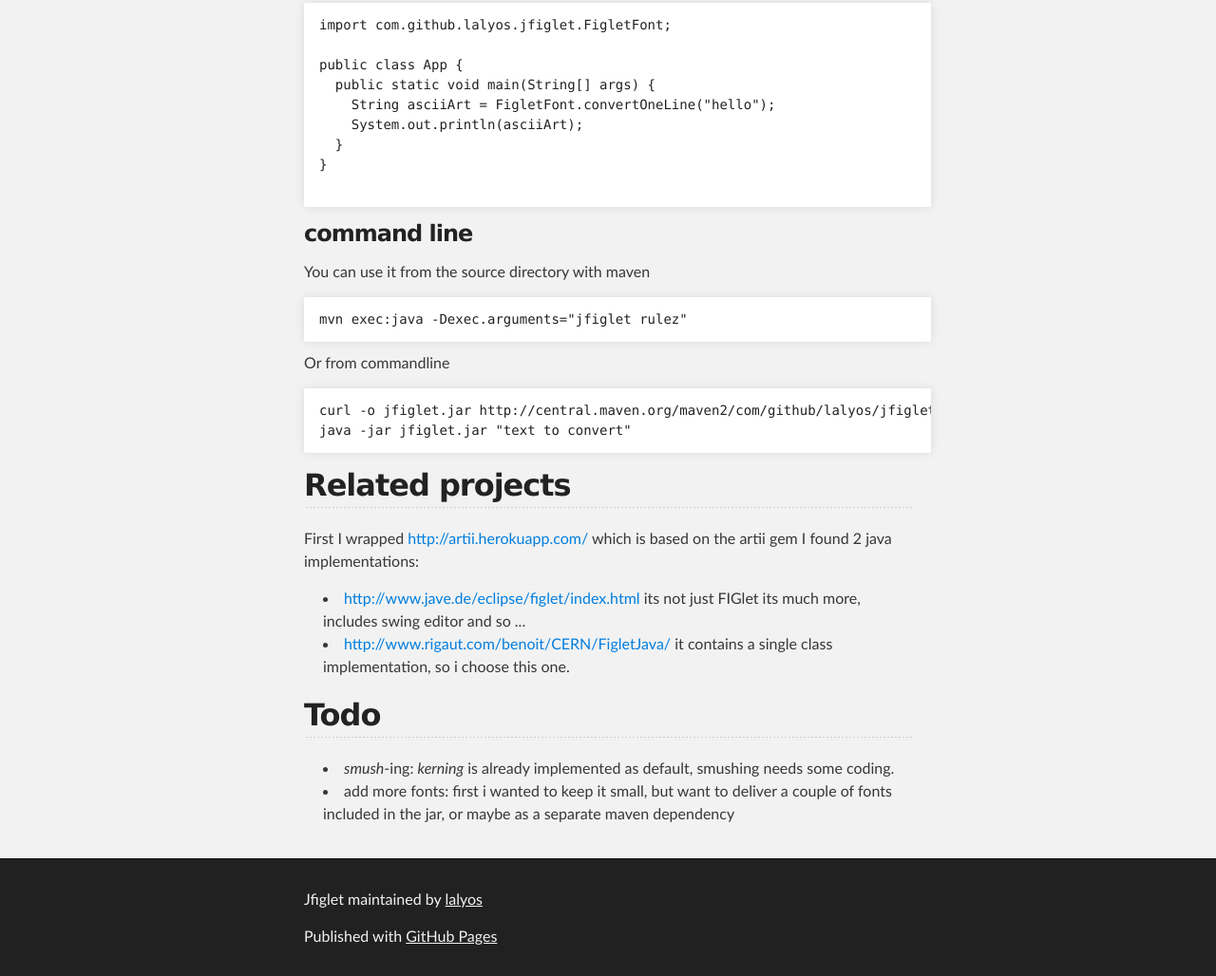
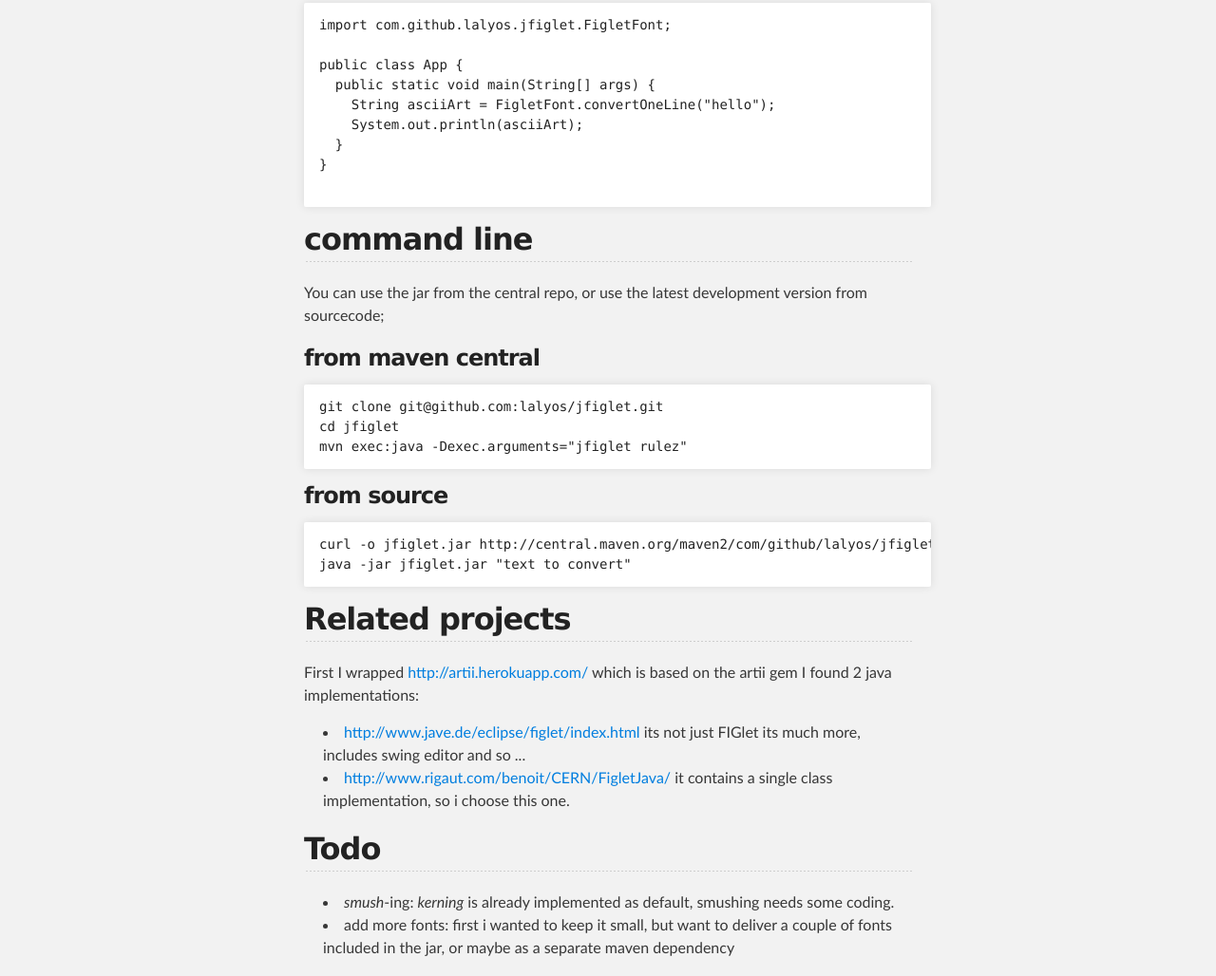
Before and after one commit to lalyos/jfiglet, a plain HTML site: page index.html in a window 1280 px wide. Shown: the part 1164-2192 px from the top of the page at 95% size. Drawn offline with Linux system fonts and the light colour scheme.

Commit message:
Create gh-pages branch via GitHub

```diff
--- a/index.html
+++ b/index.html
@@ -86,15 +86,21 @@ public class App {
 
 </code></pre>
 
+<h2>
+<a name="command-line" class="anchor" href="#command-line"><span class="octicon octicon-link"></span></a>command line</h2>
+
+<p>You can use the jar from the central repo, or use the latest development version from sourcecode;</p>
+
 <h3>
-<a name="command-line" class="anchor" href="#command-line"><span class="octicon octicon-link"></span></a>command line</h3>
+<a name="from-maven-central" class="anchor" href="#from-maven-central"><span class="octicon octicon-link"></span></a>from maven central</h3>
 
-<p>You can use it from the source directory with maven</p>
-
-<pre><code>mvn exec:java -Dexec.arguments="jfiglet rulez"
+<pre><code>git clone git@github.com:lalyos/jfiglet.git
+cd jfiglet
+mvn exec:java -Dexec.arguments="jfiglet rulez"
 </code></pre>
 
-<p>Or from commandline</p>
+<h3>
+<a name="from-source" class="anchor" href="#from-source"><span class="octicon octicon-link"></span></a>from source</h3>
 
 <pre><code>curl -o jfiglet.jar http://central.maven.org/maven2/com/github/lalyos/jfiglet/0.0.1/jfiglet-0.0.1.jar
 java -jar jfiglet.jar "text to convert"
```
Also changed, not shown: params.json (+1 -1 lines).
